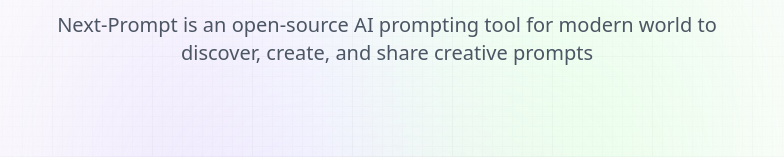
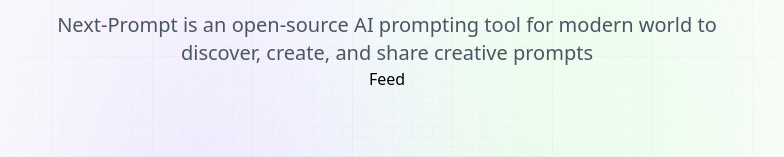
Before and after one commit to ZinWR/next-prompt, a Next.js app: page / in a window 1280 px wide. Shown: the part 149-306 px from the top of the page, without its empty margins (253-1037 px from the left). Built offline with nearby package versions, Linux system fonts and the light colour scheme.

Commit message:
added components

```diff
--- a/app/page.tsx
+++ b/app/page.tsx
@@ -1,4 +1,6 @@
 import { FC } from 'react';
+
+import Feed from '../components/Feed';
 
 interface pageProps {
 
@@ -15,7 +17,7 @@ const Home: FC<pageProps> = ({}) => {
         <p className='desc text-center'>
             Next-Prompt is an open-source AI prompting tool for modern world to discover, create, and share creative prompts
         </p>
-        { /* Feed */}
+        <Feed />
     </section>
   );
 };
--- /dev/null
+++ b/components/Feed.tsx
@@ -0,0 +1,13 @@
+import { FC } from 'react';
+
+interface FeedProps {
+
+};
+
+const Feed: FC<FeedProps> = ({}) => {
+  return (
+    <div>Feed</div>
+  );
+};
+
+export default Feed;
--- /dev/null
+++ b/components/Form.tsx
@@ -0,0 +1,13 @@
+import { FC } from 'react';
+
+interface FormProps {
+
+};
+
+const Form: FC<FormProps> = ({}) => {
+  return (
+    <div>Form</div>
+  );
+};
+
+export default Form;
--- /dev/null
+++ b/components/Nav.tsx
@@ -0,0 +1,13 @@
+import { FC } from 'react';
+
+interface NavProps {
+
+};
+
+const Nav: FC<NavProps> = ({}) => {
+  return (
+    <div>Nav</div>
+  );
+};
+
+export default Nav;
--- /dev/null
+++ b/components/Profile.tsx
@@ -0,0 +1,13 @@
+import { FC } from 'react';
+
+interface ProfileProps {
+
+};
+
+const Profile: FC<ProfileProps> = ({}) => {
+  return (
+    <div>Profile</div>
+  );
+};
+
+export default Profile;
--- /dev/null
+++ b/components/PromptCard.tsx
@@ -0,0 +1,13 @@
+import { FC } from 'react';
+
+interface PromptCardProps {
+
+};
+
+const PromptCard: FC<PromptCardProps> = ({}) => {
+  return (
+    <div>PromptCard</div>
+  );
+};
+
+export default PromptCard;
--- /dev/null
+++ b/components/Provider.tsx
@@ -0,0 +1,13 @@
+import { FC } from 'react';
+
+interface ProviderProps {
+
+};
+
+const Provider: FC<ProviderProps> = ({}) => {
+  return (
+    <div>Provider</div>
+  );
+};
+
+export default Provider;
```
